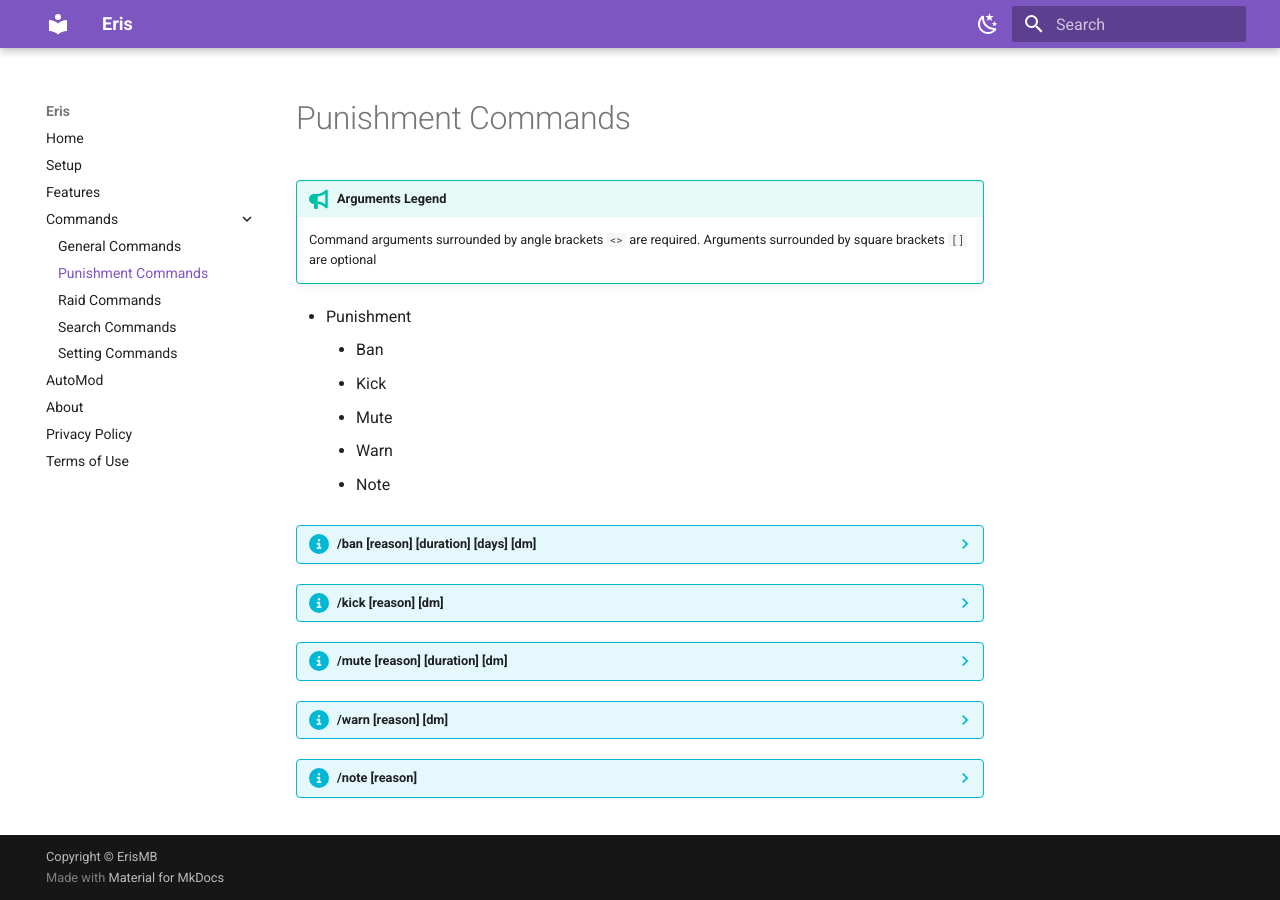
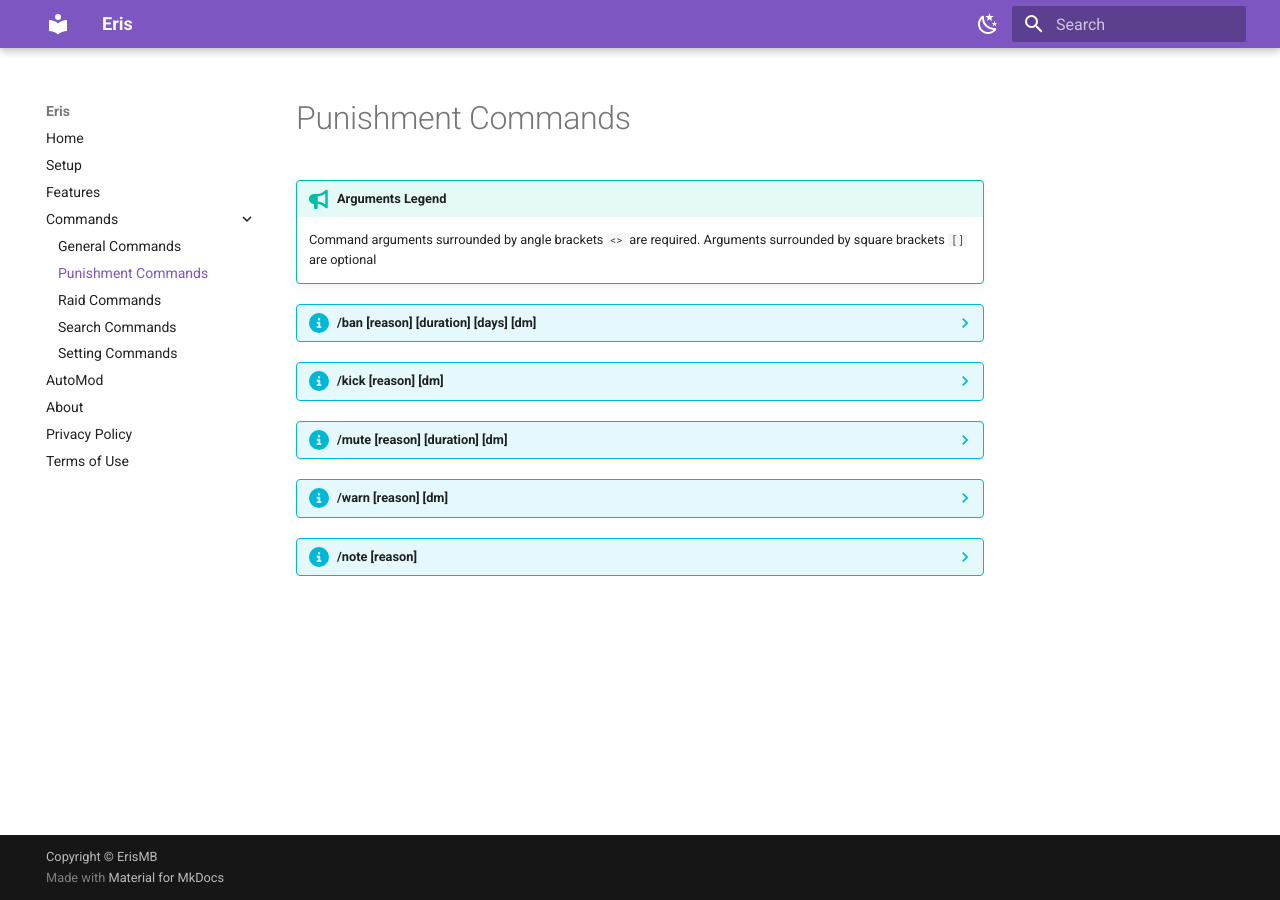
Before and after one commit to AtroposBot/web, an MkDocs documentation site: the page built from docs/punishment-commands.md, in a window 1280 px wide. Built offline with MkDocs 1.6.1 and Material for MkDocs 9.7.7, drawn with Linux system fonts in a browser that asks for light colours.

Commit message:
try to fix formatting

```diff
--- a/docs/punishment-commands.md
+++ b/docs/punishment-commands.md
@@ -4,53 +4,62 @@
 
     Command arguments surrounded by angle brackets `<>` are required. Arguments surrounded by square brackets `[]` are optional
 
-- Punishment
-    - Ban
-    - Kick
-    - Mute
-    - Warn
-    - Note
-
 ??? info "/ban <user> \[reason] \[duration] \[days] \[dm]"
 
     This command will ban the user and log it for future reference, optionally notifying the user of the reason for their ban.
 
-    <user> is a valid user. A mention or ID works and the user does not need to be in the server.
+    \<user> is a valid user. A mention or ID works and the user does not need to be in the server.
+
     [reason] is the optional punishment reason.
+
     [duration] is how long the punishment should apply. For a permanent punishment, do not add a duration.
+
     > Duration format is `1mo2w3d4h5m` for 1 month, 2 weeks, 3 days, 4 hours, 5 minutes.
+
     [days] is the number of days of messages to delete. Can be 1-7 and is 0 if ommitted.
+
     [dm] is a boolean to attempt to notify the user of their punishment. Defaults to true.
 
 ??? info "/kick <user> \[reason] \[dm]"
 
     This command will kick the user and log it for future reference, optionally notifying the user of the reason for their kick.
 
-    <user> is a valid user. A mention or ID works and the user needs to be in the server.
+    \<user> is a valid user. A mention or ID works and the user needs to be in the server.
+
     [reason] is the optional punishment reason.
+
     [dm] is a boolean to attempt to notify the user of their punishment. Defaults to true.
 
 ??? info "/mute <user> \[reason] \[duration] \[dm]"
 
-    This command will mute the user by applying a 'muted' role to them, and log it for future reference, optionally notifying the user of the reason for their mute.
+    This command will mute the user by applying a 'muted' role to them, and logging it for future reference, optionally notifying the user of the reason for their mute.
 
-    <user> is a valid user. A mention or ID works and the user needs to be in the server.
+    \<user> is a valid user. A mention or ID works and the user needs to be in the server.
+
     [reason] is the optional punishment reason.
+
     [duration] is how long the punishment should apply. For a permanent punishment, do not add a duration.
+
     > Duration format is `1mo2w3d4h5m` for 1 month, 2 weeks, 3 days, 4 hours, 5 minutes.
+
     [dm] is a boolean to attempt to notify the user of their punishment. Defaults to true.
+
 
 ??? info "/warn <user> \[reason] \[dm]"
 
     This command will warn the user and log it for future reference, optionally notifying the user of the reason for their warn.
 
-    <user> is a valid user. A mention or ID works and the user needs to be in the server.
+    \<user> is a valid user. A mention or ID works and the user needs to be in the server.
+
     [reason] is the optional punishment reason.
+
     [dm] is a boolean to attempt to notify the user of their punishment. Defaults to true.
+
 
 ??? info "/note <user> \[reason]"
 
     This command will log a note on the user for future reference, and will never notify the user.
 
-    <user> is a valid user. A mention or ID works and the user needs to be in the server.
+    \<user> is a valid user. A mention or ID works and the user needs to be in the server.
+
     [reason] is the optional punishment reason.
```
